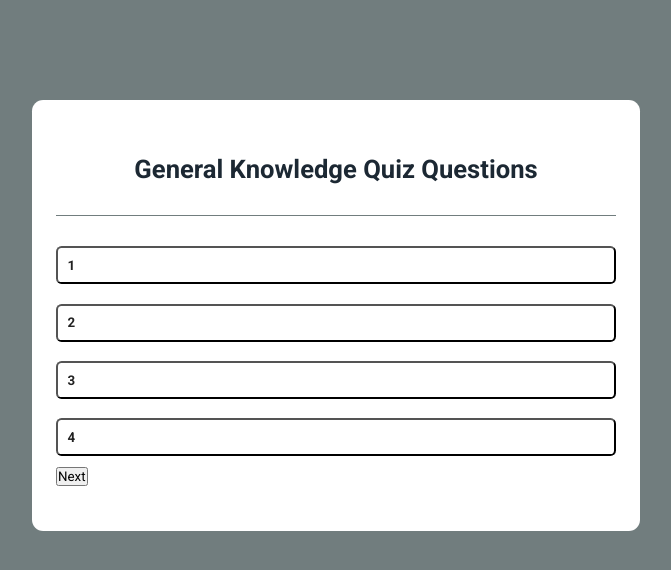
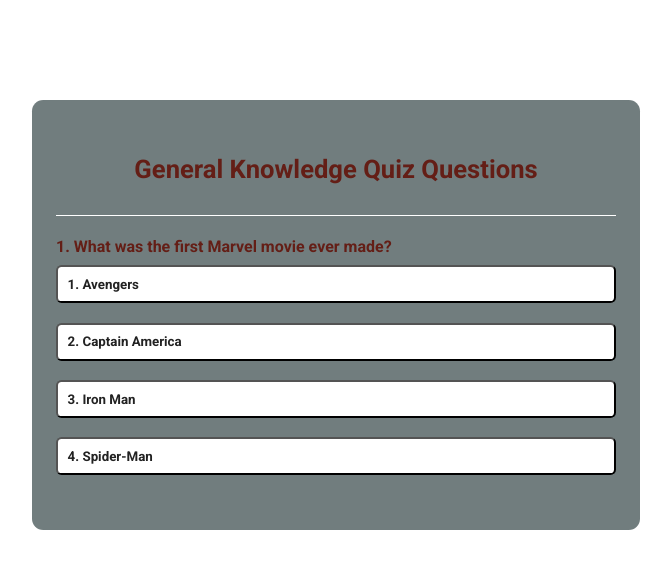
Before and after one commit to Ahmed109-eng/online-quiz, a plain HTML site: page index.html in a window 1280 px wide. Shown: the whole page, without its empty margins (304-975 px from the left). Drawn offline with Linux system fonts and the light colour scheme.

Commit message:
Add questions and style the page

```diff
--- a/assets/css/style.css
+++ b/assets/css/style.css
@@ -8,23 +8,23 @@
 }
 
 body {
-    background-color: #717d7e;
+    background-color: #fff;
 }
 h1 {
     font-size: 1.6rem;
-    color: #1c2833;
+    color: #641e16;
     font-weight: 700;
-    border-bottom: 1px solid #717d7e;
+    border-bottom: 1px solid #fff;
     padding: 1.9rem;
     text-align: center;
 }
 h2 {
     font-size: 1rem;
-    color: #717d7e;
+    color: #641e16;
     font-weight: 700;
 }
 .container {
-    background: #fff;
+    background: #717d7e;
     width: 90%;
     max-width: 38rem;
     margin: 6.25rem auto 0;
@@ -51,3 +51,20 @@
     color: #fff;
     transition: all 0.5sec;
 }
+#next-question {
+    display: none;
+    background: #641e16 ;
+    color: #fff;
+    font-weight: 600;
+    width: 9.4rem;
+    padding: 0.7rem;
+    margin: 1.25rem auto 0;
+    border-radius: 0.35rem;
+    cursor: pointer;
+}
+.correct {
+    background: #94edb9;
+}
+.incorrect {
+    background: #ff9084;
+}
--- /dev/null
+++ b/assets/js/questions.js
@@ -0,0 +1,183 @@
+export const questions =
+ [
+    {
+        question: '1. What was the first Marvel movie ever made?',
+        answers:
+        [
+            {
+                text: "1. Avengers", correct: false
+            },
+            {
+                text: "2. Captain America", correct: false
+            },
+            {
+                text: "3. Iron Man", correct: true
+            },
+            {
+                text: "4. Spider-Man", correct: false
+            },
+        ]
+    },
+    {
+        question: '2. Which Star Wars character is best known for the line "I am your father"?',
+        answers:
+         [
+            {
+                text: "1. Darth Vader", correct: true
+            },
+            {
+                text: "2. Luke Skywalker", correct: false
+            },
+            {
+                text: "3. Han Solor", correct: false
+            },
+            {
+                text: "4. Boba Fett", correct: false
+            },
+        ]
+    },
+    {
+        question: '3. How many eyes does a spider have?',
+        answers:
+        [
+            {
+                text: '1. 3', correct: false
+            },
+            {
+                text: '2. 7', correct: false
+            },
+            {
+                text: '3. 9', correct: false
+            },
+            {
+                text: '4. 4', correct: true
+            },
+        ]
+    },
+    {
+        question: '4. What country has the highest life expectancy?',
+        answers:
+        [
+            {
+                text: '1. Finland', correct: false
+            },
+            {
+                text: '2. Canada', correct: false
+            },
+            {
+                text: '3. Hong Kong', correct: true
+            },
+            {
+                text: '4. Sweden', correct: false
+            },
+        ]
+    },
+    {
+        question: '5. Which language has the more native speakers?',
+        answers:
+        [
+            {
+                text: '1. English', correct: false
+            },
+            {
+                text: '2. Spanish', correct: false
+            },
+            {
+                text: '3. French', correct: false
+            },
+            {
+                text: '4. Mandarin', correct: true
+            },
+        ]
+    },
+    {
+        question: '6. How many minutes are in a full week? ',
+        answers:
+        [
+            {
+                text: '1. 10,020', correct: false
+            },
+            {
+                text: '2. 10,080', correct: true
+            },
+            {
+                text: '3. 11,000', correct: false
+            },
+            {
+                text: '4. 11,020', correct: false
+            },
+        ]
+    },
+    {
+        question: '7. How many faces does a Dodecahedron have?',
+        answers:
+        [
+            {
+                text: '1. 12', correct: true
+            },
+            {
+                text: '2. 10', correct: false
+            },
+            {
+                text: '3. 1', correct: false
+            },
+            {
+                text: '4. 9', correct: false
+            },
+        ]
+    },
+    {
+        question: '8. What country drinks the most coffee per capita?',
+        answers:
+        [
+            {
+                text: '1. Finland', correct: true
+            },
+            {
+                text: '2. Germany', correct: false
+            },
+            {
+                text: '3. Ethiopia', correct: false
+            },
+            {
+                text: '4. Brazil', correct: false
+            },
+        ]
+    },
+    {
+        question: '9. Which planet has the most moons?',
+        answers:
+        [
+            {
+                text: '1. Mercury', correct: false
+            },
+            {
+                text: '2. Jupiter', correct: false
+            },
+            {
+                text: '3. Uranus', correct: false
+            },
+            {
+                text: '4. Saturn', correct: true
+            },
+        ]
+    },
+    {
+        question: '10. How many bones do we have in an ear?',
+        answers:
+        [
+            {
+                text: '1. 3', correct: true
+            },
+            {
+                text: '2. 6', correct: false
+            },
+            {
+                text: '3. 10', correct: false
+            },
+            {
+                text: '4. 11', correct: false
+            },
+        ]
+    }
+];
--- a/assets/js/script.js
+++ b/assets/js/script.js
@@ -0,0 +1,49 @@
+import { questions } from './questions.js';
+const question = document.getElementById('question');
+const answerButtons = document.getElementById('answer-btns');
+const nextQuestion = document.getElementById('next-question');
+
+
+let currentIndex = 0;
+let score = 0;
+
+const stratQuiz = () => {
+    currentIndex = 0;
+    score = 0;
+    nextQuestion.innerHTML = "Next";
+    displayQuestions();
+}
+
+const displayQuestions = () => {
+    resetQuestions();
+    let currentQestion = questions[currentIndex];
+    question.innerHTML = currentQestion.question;
+
+    currentQestion.answers.forEach(answer => {
+        const button = document.createElement("button");
+        button.innerHTML = answer.text;
+        button.classList.add('btn');
+        answerButtons.appendChild(button);
+        if(answer.correct) {
+            button.dataset.correct = answer.correct;
+        }
+        button.addEventListener("click", clickHandler);
+    })
+}
+
+const clickHandler = (event) => {
+    const selectedAnswer = event.target;
+    const isCorrect = selectedAnswer.dataset.correct === "true";
+    if(isCorrect) {
+        selectedAnswer.classList.add("correct");
+    } else {
+        selectedAnswer.classList.add("incorrect");
+    }
+}
+const resetQuestions = () => {
+    nextQuestion.style.display = "none";
+    while(answerButtons.firstChild) {
+        answerButtons.removeChild(answerButtons.firstChild);
+    }
+}
+stratQuiz();
--- a/index.html
+++ b/index.html
@@ -11,7 +11,7 @@
         <h1>General Knowledge Quiz Questions</h1>
         <section class="quiz-box">
             <h2 id="question"></h2>
-            <div class="answer-btns">
+            <div id="answer-btns">
                 <button class="btn">1</button>
                 <button class="btn">2</button>
                 <button class="btn">3</button>
@@ -21,6 +21,6 @@
         </section>
     </main>
 
-    <script src="assets/js/script.js"></script>
+    <script type="module" src="assets/js/script.js"></script>
 </body>
 </html>
```
